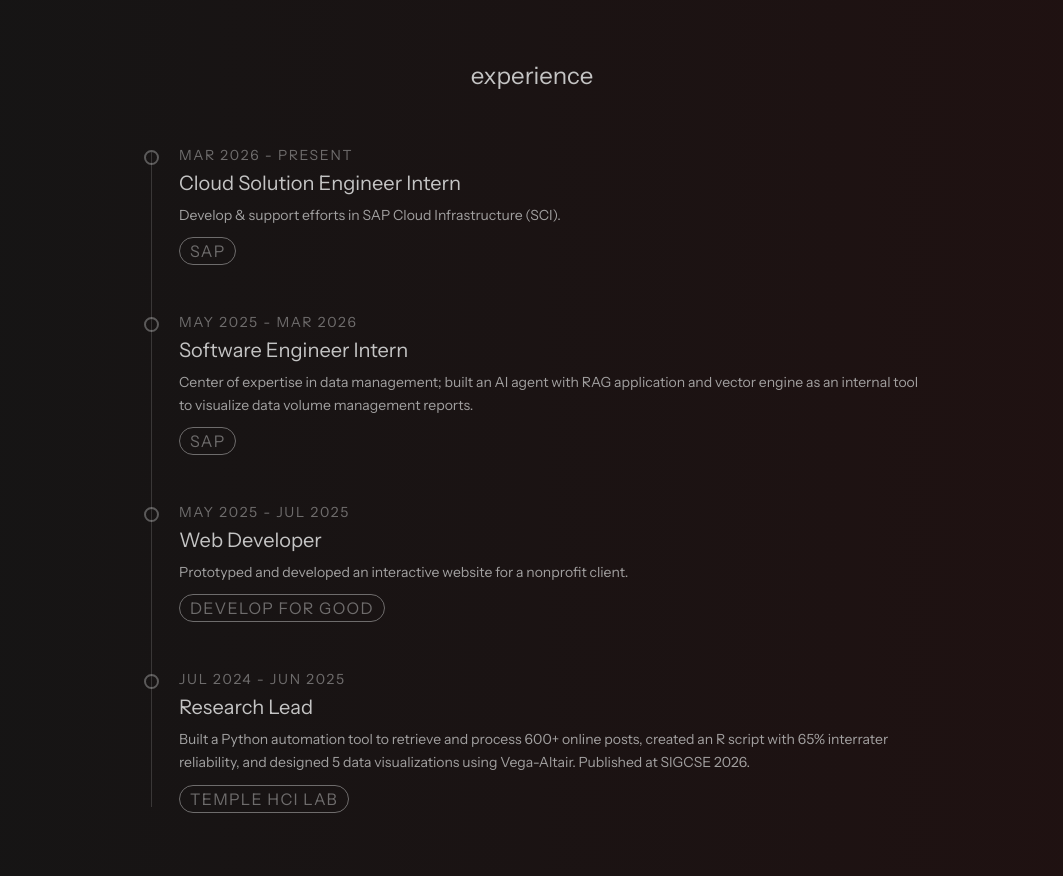
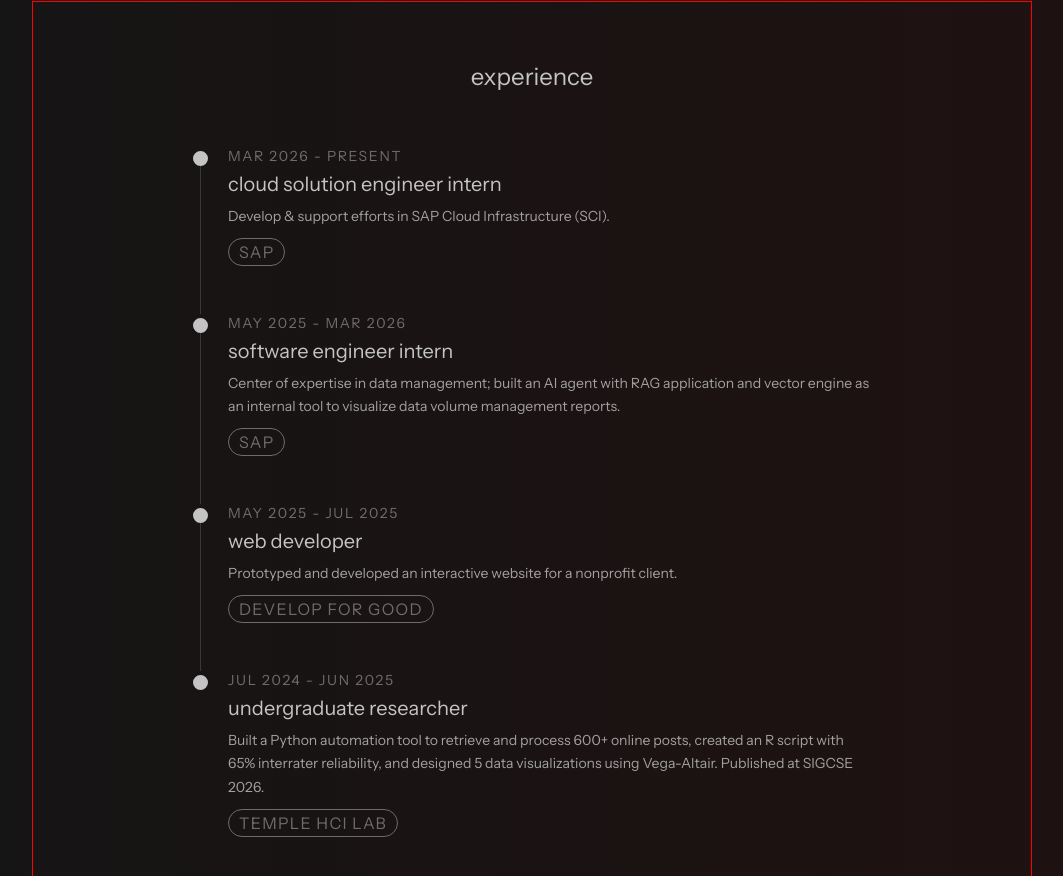
Before and after one commit to adyan1025/adyan1025.github.io, a React (Vite) app: page / in a window 1280 px wide. Shown: the part 704-1580 px from the top of the page, without its empty margins (108-1171 px from the left). Built offline with nearby package versions, Linux system fonts and the light colour scheme; a web font is replaced by a local one.

Commit message:
Cleaned timeline component

```diff
--- a/src/sections/Experience.jsx
+++ b/src/sections/Experience.jsx
@@ -6,28 +6,28 @@ function Experience() {
     {
       id: 1,
       date: "Mar 2026 - Present",
-      title: "Cloud Solution Engineer Intern",
+      title: "cloud solution engineer intern",
       description: "Develop & support efforts in SAP Cloud Infrastructure (SCI).",
       tag: "SAP",
     },
     {
       id: 2,
       date: "May 2025 - Mar 2026",
-      title: "Software Engineer Intern",
+      title: "software engineer intern",
       description: "Center of expertise in data management; built an AI agent with RAG application and vector engine as an internal tool to visualize data volume management reports.",
       tag: "SAP",
     },
     {
       id: 3,
       date: "May 2025 - Jul 2025",
-      title: "Web Developer",
+      title: "web developer",
       description: "Prototyped and developed an interactive website for a nonprofit client.",
       tag: "Develop for Good",
     },
     {
       id: 4,
       date: "Jul 2024 - Jun 2025",
-      title: "Research Lead",
+      title: "undergraduate researcher",
       description: "Built a Python automation tool to retrieve and process 600+ online posts, created an R script with 65% interrater reliability, and designed 5 data visualizations using Vega-Altair. Published at SIGCSE 2026.",
       tag: "Temple HCI Lab",
     },
--- a/src/styling/Experience.css
+++ b/src/styling/Experience.css
@@ -1,10 +1,11 @@
 .timeline-wrapper {
-  padding: 3.75rem 7rem;
+  padding: 3.75rem 10rem;
   max-width: 100%;
   display: flex;
   flex-direction: column;
   justify-content: center;
   align-items: center;
+  border: 1px red solid
 }
 
 .timeline-header {
@@ -49,6 +50,25 @@
   padding-bottom: 0;
 }
 
+.timeline-list::before {
+  display: none;
+}
+
+.timeline-item::after {
+  content: '';
+  position: absolute;
+  left: 0.4375rem;
+  top: calc(0.25rem + 0.9375rem);
+  bottom: 0;
+  width: 0.0625rem;
+  background: currentColor;
+  opacity: 0.2;
+}
+
+.timeline-item:last-child::after {
+  display: none;
+}
+
 .timeline-item:nth-child(1) { animation-delay: 0.05s; }
 .timeline-item:nth-child(2) { animation-delay: 0.15s; }
 .timeline-item:nth-child(3) { animation-delay: 0.25s; }
@@ -65,21 +85,10 @@
   margin-top: 0.25rem;
   border-radius: 50%;
   border: 0.125rem solid currentColor;
-  opacity: 0.4;
+  background-color: currentColor;
   transition: opacity 0.2s ease, transform 0.2s ease;
   z-index: 1;
 }
-
-.timeline-item:hover .timeline-dot {
-  opacity: 1;
-  transform: scale(1.2);
-}
-
-.timeline-item.active .timeline-dot {
-  opacity: 1;
-  background: currentColor;
-}
-
 .timeline-content {
   flex: 1;
 }
@@ -120,7 +129,7 @@
   }
 }
 
-@media (max-width: 30rem) {
+@media (max-width: 768px) {
   .timeline-wrapper {
     padding: 2.5rem 1.25rem;
   }
```
